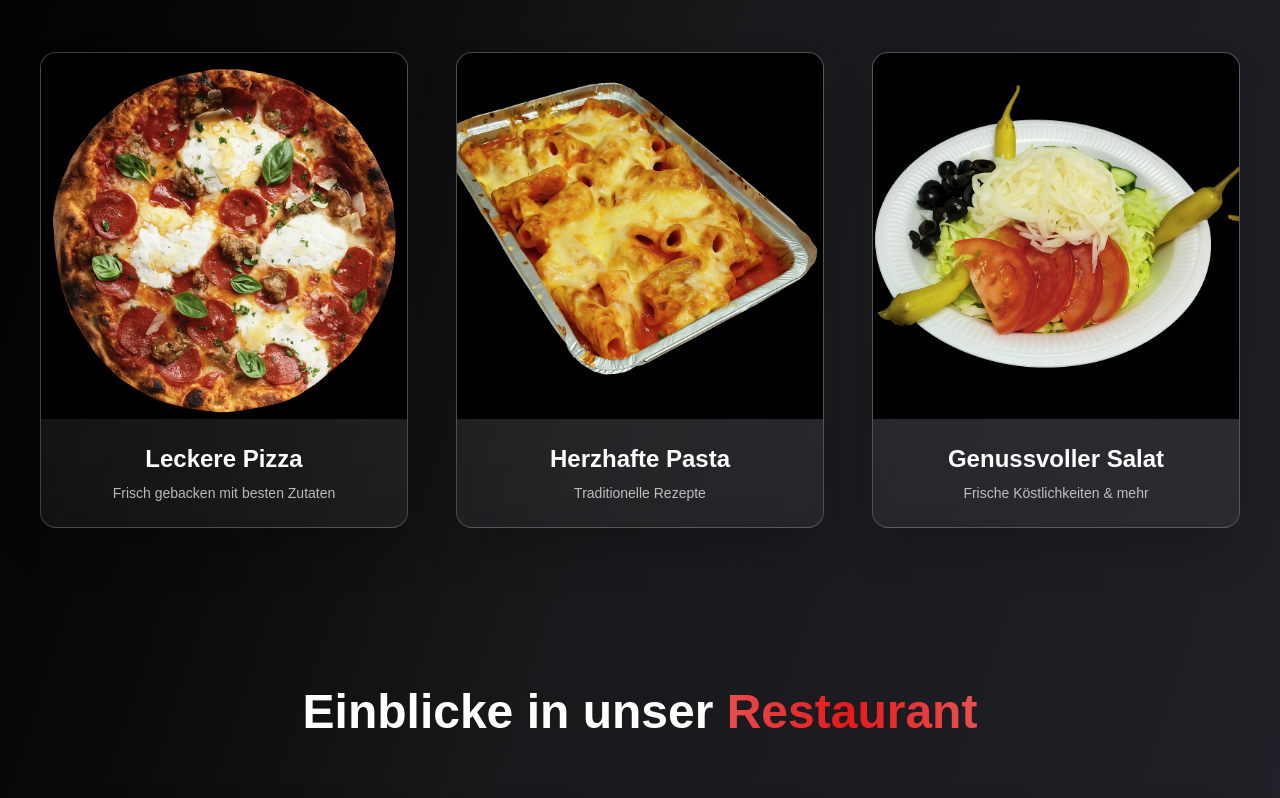
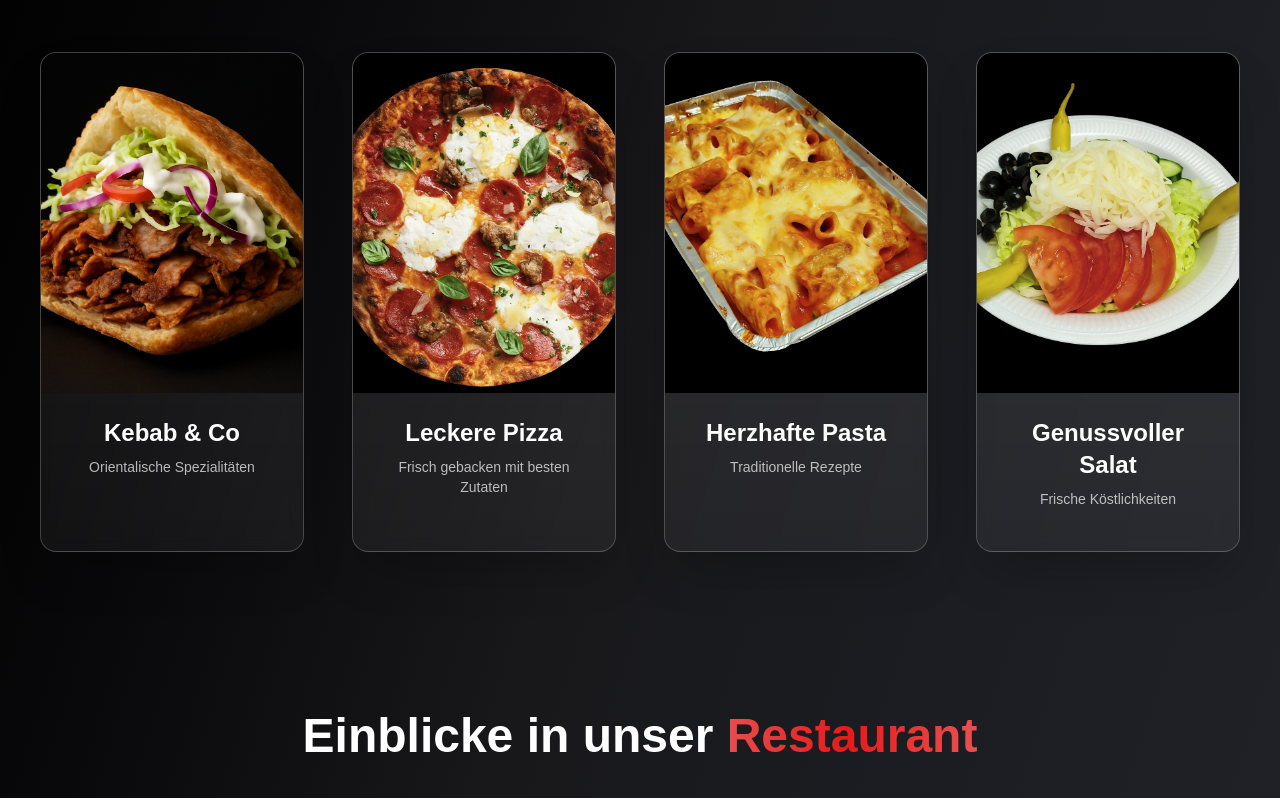
Before and after one commit to fynnschulz/saray, a Next.js app: page / in a window 1280 px wide. Shown: the part 1720-2518 px from the top of the page. Built offline with nearby package versions, Linux system fonts and the light colour scheme.

Commit message:
Add interactive flip cards with menu details and increase background opacity to 40%

```diff
--- a/pages/index.tsx
+++ b/pages/index.tsx
@@ -1,7 +1,8 @@
-import React from "react";
+import React, { useState } from "react";
 
 export default function Home() {
   const year = new Date().getFullYear();
+  const [flippedCards, setFlippedCards] = useState<{[key: string]: boolean}>({});
 
   return (
     <div className="min-h-screen flex flex-col bg-gradient-to-br from-black via-[#18181b] to-[#23272f] relative overflow-x-hidden font-sans">
@@ -11,7 +12,7 @@ export default function Home() {
           className="absolute inset-0 bg-cover bg-center bg-no-repeat"
           style={{
             backgroundImage: 'url(/background.png)',
-            opacity: '0.35'
+            opacity: '0.40'
           }}
         />
         <div className="absolute inset-0 bg-gradient-to-b from-black/60 via-black/40 to-black/60" />
@@ -168,10 +169,62 @@ export default function Home() {
             Unsere <span className="text-transparent bg-clip-text gradient-shine-metal">Spezialitäten</span>
           </h2>
 
-          <div className="grid grid-cols-1 md:grid-cols-3 gap-8 md:gap-12">
+          <div className="grid grid-cols-1 md:grid-cols-2 lg:grid-cols-4 gap-8 md:gap-12">
+            {/* Kebab Card */}
+            <div
+              className="flip-card cursor-pointer h-[500px]"
+              onClick={() => setFlippedCards(prev => ({...prev, kebab: !prev.kebab}))}
+            >
+              <div className={`flip-card-inner ${flippedCards.kebab ? 'flipped' : ''}`}>
+                {/* Front */}
+                <div className="flip-card-front group relative overflow-hidden rounded-2xl bg-gradient-to-b from-white/10 to-white/5 backdrop-blur-sm border border-white/20 shadow-2xl">
+                  <div className="h-[340px] overflow-hidden">
+                    <img
+                      src="/kebab.png"
+                      alt="Kebab & Co"
+                      className="w-full h-full object-cover transition-transform duration-500 group-hover:scale-110"
+                    />
+                  </div>
+                  <div className="p-6 text-center">
+                    <h3 className="text-2xl font-bold text-white mb-2 group-hover:text-[#ff4d4d] transition-colors duration-200">
+                      Kebab & Co
+                    </h3>
+                    <p className="text-white/70 text-sm transition-colors duration-200">
+                      Orientalische Spezialitäten
+                    </p>
+                  </div>
+                  <div className="absolute inset-0 bg-gradient-to-t from-black/60 via-transparent to-transparent opacity-0 group-hover:opacity-100 transition-opacity duration-300" />
+                </div>
+                {/* Back */}
+                <div className="flip-card-back rounded-2xl bg-gradient-to-b from-white/10 to-white/5 backdrop-blur-sm border border-white/20 shadow-2xl p-6 overflow-y-auto">
+                  <h3 className="text-xl font-bold text-white mb-4 text-center">Kebab & Co</h3>
+                  <ul className="text-white/90 space-y-2 text-xs leading-relaxed">
+                    <li><strong>Hähnchen Kebab</strong><br/>Hähnchenfleisch, Salat, Sauce</li>
+                    <li><strong>Veggi Kebab</strong><br/>Vegetarische Variante</li>
+                    <li><strong>Kebab Teller</strong><br/>Hähnchenfleisch, Salat, Pommes oder Reis</li>
+                    <li><strong>Dürüm</strong><br/>Hähnchenfleisch, Salat, Sauce</li>
+                    <li><strong>Lahmacun mit Hähnchenfleisch</strong><br/>Hähnchenfleisch, Salat, Sauce</li>
+                    <li><strong>Lahmacun</strong><br/>Salat, Sauce</li>
+                    <li><strong>Kebab Box</strong><br/>Hähnchenfleisch, Pommes, Sauce</li>
+                    <li><strong>Chicken Nuggets</strong><br/>6 Stück mit Sauce</li>
+                    <li><strong>Chicken Wings</strong><br/>5 Hähnchenflügel mit Sauce</li>
+                    <li><strong>Portion Pommes</strong></li>
+                    <li><strong>Portion Twister</strong></li>
+                    <li><strong>Extra Weichkäse</strong></li>
+                  </ul>
+                </div>
+              </div>
+            </div>
+
             {/* Pizza Card */}
-            <div className="group relative overflow-hidden rounded-2xl bg-gradient-to-b from-white/10 to-white/5 backdrop-blur-sm border border-white/20 shadow-2xl transition-all duration-300 hover:scale-105 hover:shadow-red-500/20">
-              <div className="aspect-square overflow-hidden">
+            <div
+              className="flip-card cursor-pointer h-[500px]"
+              onClick={() => setFlippedCards(prev => ({...prev, pizza: !prev.pizza}))}
+            >
+              <div className={`flip-card-inner ${flippedCards.pizza ? 'flipped' : ''}`}>
+                {/* Front */}
+                <div className="flip-card-front group relative overflow-hidden rounded-2xl bg-gradient-to-b from-white/10 to-white/5 backdrop-blur-sm border border-white/20 shadow-2xl">
+                  <div className="h-[340px] overflow-hidden">
                     <img
                       src="/pizza.png"
                       alt="Italienische Pizza"
@@ -188,10 +241,36 @@ export default function Home() {
                   </div>
                   <div className="absolute inset-0 bg-gradient-to-t from-black/60 via-transparent to-transparent opacity-0 group-hover:opacity-100 transition-opacity duration-300" />
                 </div>
+                {/* Back */}
+                <div className="flip-card-back rounded-2xl bg-gradient-to-b from-white/10 to-white/5 backdrop-blur-sm border border-white/20 shadow-2xl p-6 overflow-y-auto">
+                  <h3 className="text-xl font-bold text-white mb-4 text-center">Unsere Pizzen</h3>
+                  <ul className="text-white/90 space-y-2 text-xs leading-relaxed">
+                    <li><strong>Margherita</strong><br/>Tomatensauce & Käse</li>
+                    <li><strong>Salami</strong><br/>Tomatensauce, Käse & Salami</li>
+                    <li><strong>Vegetarisch</strong><br/>Tomatensauce, Käse, Champignon, Paprika, Peperoni & Oliven</li>
+                    <li><strong>Prosciutto</strong><br/>Tomatensauce, Käse & Schinken</li>
+                    <li><strong>Tonno</strong><br/>Tomatensauce, Käse, Thunfisch & Zwiebeln</li>
+                    <li><strong>Sucuk</strong><br/>Tomatensauce, Käse & Sucuk</li>
+                    <li><strong>Diavolo</strong><br/>Tomatensauce, Käse, Peperoniwurst, Peperoni & Zwiebeln</li>
+                    <li><strong>Sofia</strong><br/>Tomatensauce, Käse, Salami, Champignon & Spiegelei</li>
+                    <li><strong>Hawai</strong><br/>Tomatensauce, Käse, Schinken & Ananas</li>
+                    <li><strong>Kebab</strong><br/>Tomatensauce, Käse & Kebapfleisch</li>
+                    <li><strong>Capricciosa</strong><br/>Tomatensauce, Käse, Champignons, Schinken & gekochtes Ei</li>
+                    <li><strong>Chicken-BBQ</strong><br/>BBQ-Sauce, Käse, Mais, Hähnchenstreifen & Zwiebeln</li>
+                  </ul>
+                </div>
+              </div>
+            </div>
 
             {/* Pasta Card */}
-            <div className="group relative overflow-hidden rounded-2xl bg-gradient-to-b from-white/10 to-white/5 backdrop-blur-sm border border-white/20 shadow-2xl transition-all duration-300 hover:scale-105 hover:shadow-red-500/20">
-              <div className="aspect-square overflow-hidden">
+            <div
+              className="flip-card cursor-pointer h-[500px]"
+              onClick={() => setFlippedCards(prev => ({...prev, pasta: !prev.pasta}))}
+            >
+              <div className={`flip-card-inner ${flippedCards.pasta ? 'flipped' : ''}`}>
+                {/* Front */}
+                <div className="flip-card-front group relative overflow-hidden rounded-2xl bg-gradient-to-b from-white/10 to-white/5 backdrop-blur-sm border border-white/20 shadow-2xl">
+                  <div className="h-[340px] overflow-hidden">
                     <img
                       src="/pasta.png"
                       alt="Hausgemachte Pasta"
@@ -208,10 +287,38 @@ export default function Home() {
                   </div>
                   <div className="absolute inset-0 bg-gradient-to-t from-black/60 via-transparent to-transparent opacity-0 group-hover:opacity-100 transition-opacity duration-300" />
                 </div>
+                {/* Back */}
+                <div className="flip-card-back rounded-2xl bg-gradient-to-b from-white/10 to-white/5 backdrop-blur-sm border border-white/20 shadow-2xl p-6 overflow-y-auto">
+                  <h3 className="text-xl font-bold text-white mb-4 text-center">Unsere Pasta</h3>
+                  <p className="text-white/70 text-xs mb-3 italic text-center">alle überbacken mit Tomatensauce & Käse</p>
+                  <ul className="text-white/90 space-y-2 text-xs leading-relaxed">
+                    <li><strong>Rigatoni</strong><br/>Tomatensauce & Käse überbacken</li>
+                    <li><strong>Spaghetti</strong><br/>Tomatensauce & Käse überbacken</li>
+                    <li><strong>Tortellini</strong><br/>Tomatensauce & Käse überbacken</li>
+                    <li><strong>Combinazione</strong><br/>Rigatoni, Spaghetti & Tortellini mit Tomatensauce & Käse</li>
+                  </ul>
+                  <div className="mt-4 pt-3 border-t border-white/20">
+                    <p className="text-white font-semibold text-xs mb-2">Pasta-Extras:</p>
+                    <ul className="text-white/80 space-y-1 text-xs">
+                      <li>• Sahnesauce +0,50 €</li>
+                      <li>• Bolognese +0,50 €</li>
+                      <li>• Rot/Weiß-Sauce +0,50 €</li>
+                      <li>• Extra Kebapfleisch: klein +0,50 € / mittel +1,00 € / groß +1,50 €</li>
+                    </ul>
+                  </div>
+                </div>
+              </div>
+            </div>
 
-            {/* Döner/Salad Card */}
-            <div className="group relative overflow-hidden rounded-2xl bg-gradient-to-b from-white/10 to-white/5 backdrop-blur-sm border border-white/20 shadow-2xl transition-all duration-300 hover:scale-105 hover:shadow-red-500/20">
-              <div className="aspect-square overflow-hidden">
+            {/* Salad Card */}
+            <div
+              className="flip-card cursor-pointer h-[500px]"
+              onClick={() => setFlippedCards(prev => ({...prev, salad: !prev.salad}))}
+            >
+              <div className={`flip-card-inner ${flippedCards.salad ? 'flipped' : ''}`}>
+                {/* Front */}
+                <div className="flip-card-front group relative overflow-hidden rounded-2xl bg-gradient-to-b from-white/10 to-white/5 backdrop-blur-sm border border-white/20 shadow-2xl">
+                  <div className="h-[340px] overflow-hidden">
                     <img
                       src="/salad.png?v=2"
                       alt="Frische Salate"
@@ -223,10 +330,22 @@ export default function Home() {
                       Genussvoller Salat
                     </h3>
                     <p className="text-white/70 text-sm transition-colors duration-200">
-                  Frische Köstlichkeiten & mehr
+                      Frische Köstlichkeiten
                     </p>
                   </div>
                   <div className="absolute inset-0 bg-gradient-to-t from-black/60 via-transparent to-transparent opacity-0 group-hover:opacity-100 transition-opacity duration-300" />
+                </div>
+                {/* Back */}
+                <div className="flip-card-back rounded-2xl bg-gradient-to-b from-white/10 to-white/5 backdrop-blur-sm border border-white/20 shadow-2xl p-6 overflow-y-auto">
+                  <h3 className="text-xl font-bold text-white mb-4 text-center">Unsere Salate</h3>
+                  <ul className="text-white/90 space-y-3 text-xs leading-relaxed">
+                    <li><strong>Gemischter Salat</strong><br/>Tomaten, Gurken, Weißkraut & Oliven</li>
+                    <li><strong>Thunfisch Salat</strong><br/>Thunfisch, Zwiebeln & Oliven</li>
+                    <li><strong>Bauern Salat</strong><br/>Mais, Weichkäse & Peperoni</li>
+                    <li><strong>Chicken Salat</strong><br/>frisch gebratenes Hähnchenfleisch</li>
+                  </ul>
+                </div>
+              </div>
             </div>
           </div>
         </section>
@@ -494,6 +613,32 @@ export default function Home() {
         video::-moz-media-controls-mute-button {
           display: none !important;
         }
+
+        /* Flip Card Styles */
+        .flip-card {
+          perspective: 1000px;
+        }
+        .flip-card-inner {
+          position: relative;
+          width: 100%;
+          height: 100%;
+          transition: transform 0.6s;
+          transform-style: preserve-3d;
+        }
+        .flip-card-inner.flipped {
+          transform: rotateY(180deg);
+        }
+        .flip-card-front,
+        .flip-card-back {
+          position: absolute;
+          width: 100%;
+          height: 100%;
+          backface-visibility: hidden;
+          -webkit-backface-visibility: hidden;
+        }
+        .flip-card-back {
+          transform: rotateY(180deg);
+        }
       `}</style>
     </div>
   );
```
Also changed, not shown: pages/menu.tsx (added), public/kebab.png (added). Lines whose indentation alone changed are shown as unchanged.
